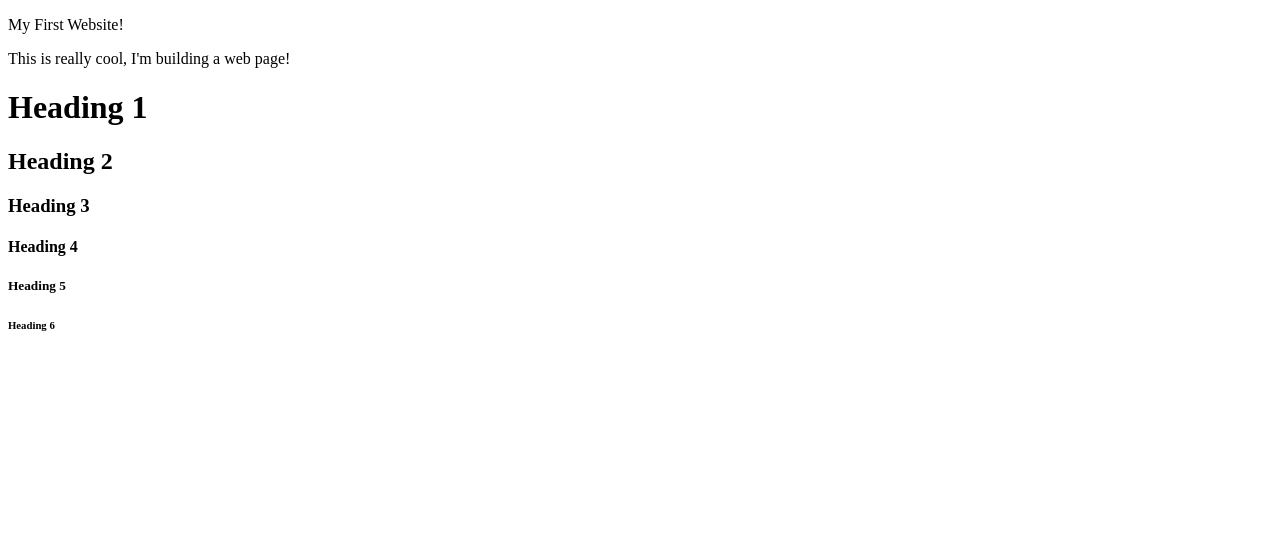
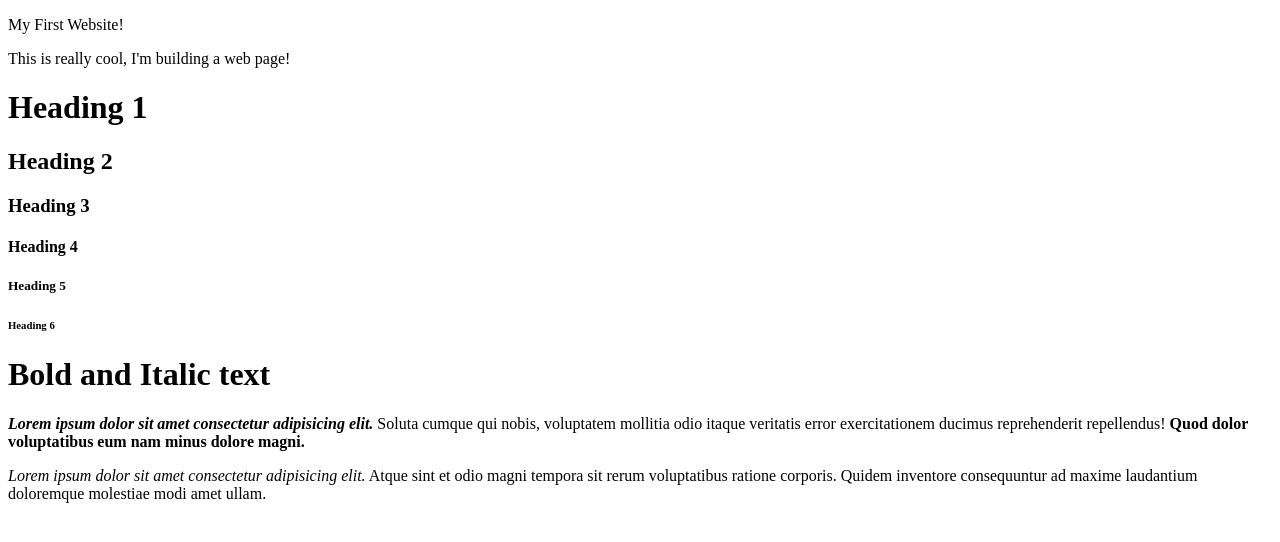
Before and after one commit to Maria00002/HTML_Practice, a plain HTML site: page html_boilerplate/index.html in a window 1280 px wide. Drawn offline with Linux system fonts and the light colour scheme.

Commit message:
Try out the <strong> tag for bold and <em> for italics.

```diff
--- a/html_boilerplate/index.html
+++ b/html_boilerplate/index.html
@@ -28,6 +28,23 @@
         <h5>Heading 5</h5>
         <h6>Heading 6</h6>
 
+
+        <h1>Bold and Italic text</h1>
+        <!-- do not use <b> and <i> -->
+        <!-- <strong> makes my text bold! -->
+        <p><strong><em>Lorem ipsum dolor sit amet consectetur adipisicing elit.  </em></strong>
+            Soluta cumque qui nobis, voluptatem mollitia odio itaque
+            veritatis error exercitationem ducimus reprehenderit repellendus!
+            <strong>Quod dolor voluptatibus eum nam minus dolore magni.</strong></p>
+
+        <!--This is an HTML comment -->
+        <!-- <em> stands for emphasis - this makes my text italic!-->
+
+        <p><em>Lorem ipsum dolor sit amet consectetur adipisicing elit.</em>  Atque
+            sint et odio magni tempora sit rerum voluptatibus ratione
+            corporis. Quidem inventore consequuntur ad maxime laudantium
+            doloremque molestiae modi amet ullam.</p>
+
     </body>
 
 </html>
```
